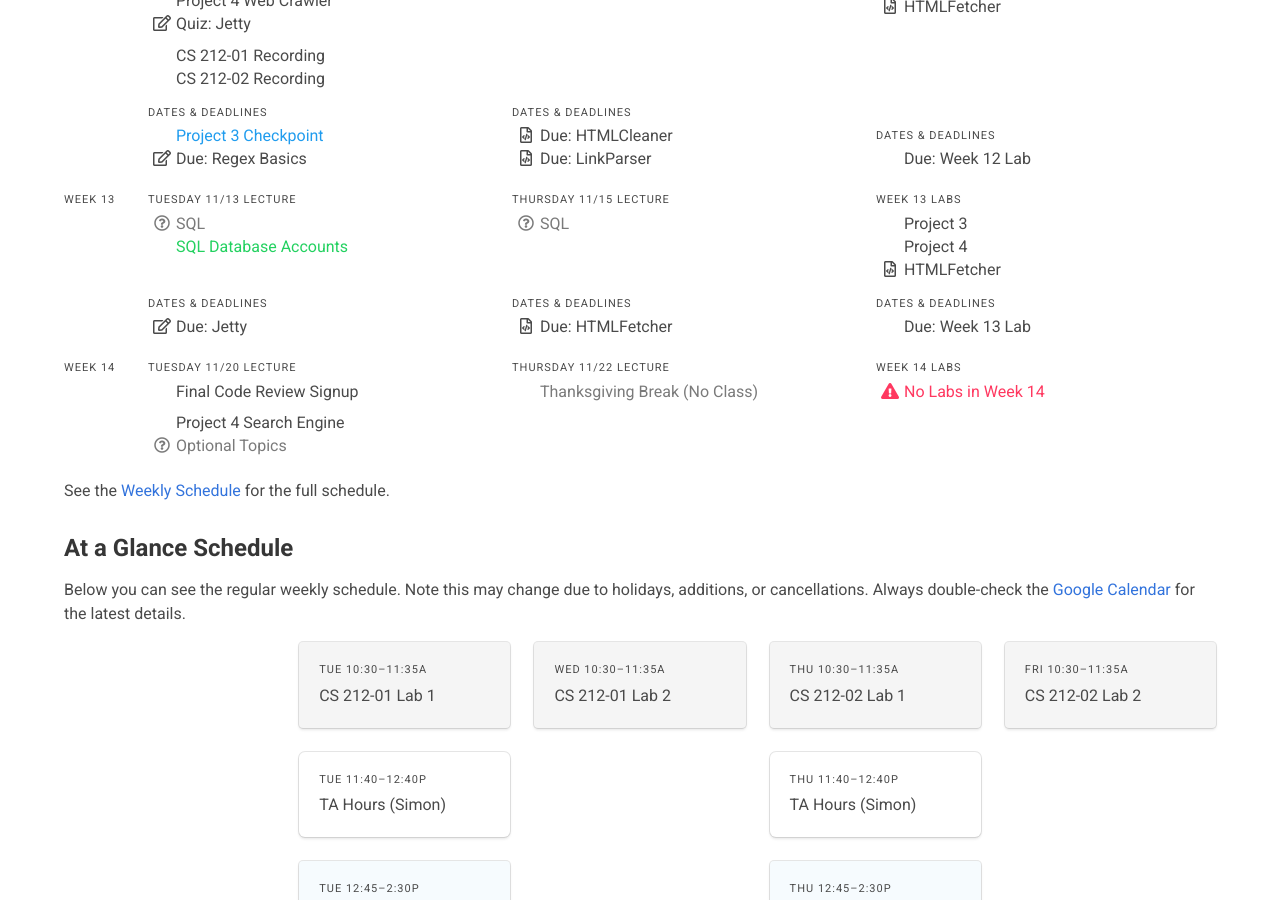
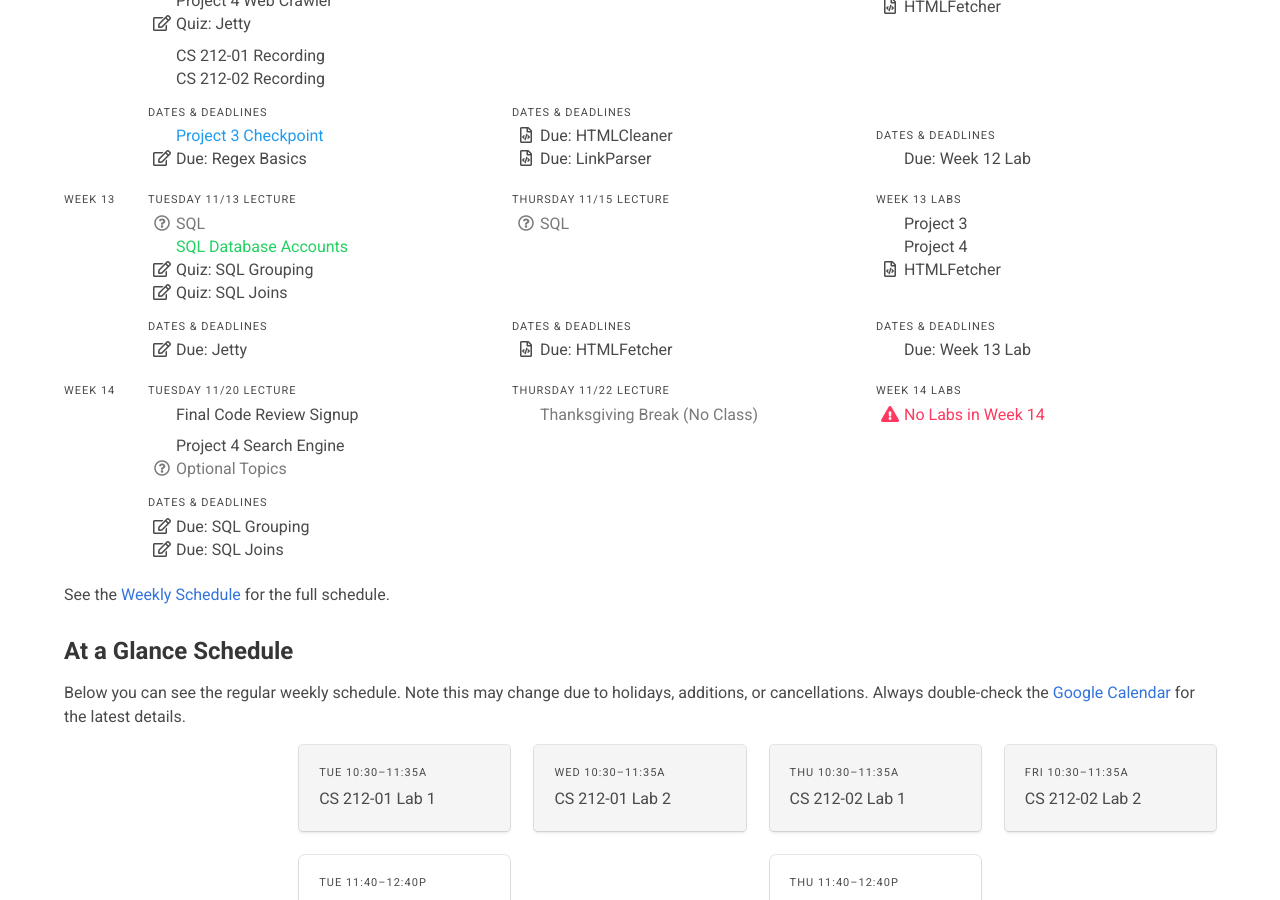
Before and after one commit to usf-cs212-fall2018/usf-cs212-fall2018.github.io, a Jekyll site: the page built from index.html, in a window 1280 px wide and 900 px high, scrolled down 584 px. Built offline with Jekyll 4.4.1, drawn with Linux system fonts in a browser that asks for light colours; nearby versions of some CDN libraries.

```diff
--- a/_data/schedule.yml
+++ b/_data/schedule.yml
@@ -881,6 +881,12 @@
         link: 'https://usfca.instructure.com/courses/1579367/pages/database-accounts'
         icon: 'far fa-database'
         type: 'success'
+      - text: 'Quiz: SQL Grouping'
+        link: 'https://usfca.instructure.com/courses/1579367/quizzes/2330520'
+        icon: 'far fa-edit'
+      - text: 'Quiz: SQL Joins'
+        link: 'https://usfca.instructure.com/courses/1579367/quizzes/2330521'
+        icon: 'far fa-edit'
       deadlines:
       - date: false
         text: 'Due: Jetty'
@@ -927,6 +933,13 @@
         link: false
         icon: 'far fa-question-circle'
         type: 'grey'
+      deadlines:
+      - text: 'Due: SQL Grouping'
+        link: 'https://usfca.instructure.com/courses/1579367/quizzes/2330520'
+        icon: 'far fa-edit'
+      - text: 'Due: SQL Joins'
+        link: 'https://usfca.instructure.com/courses/1579367/quizzes/2330521'
+        icon: 'far fa-edit'
     - date: 2018-11-22
       resources:
       - text: 'Thanksgiving Break (No Class)'
```
